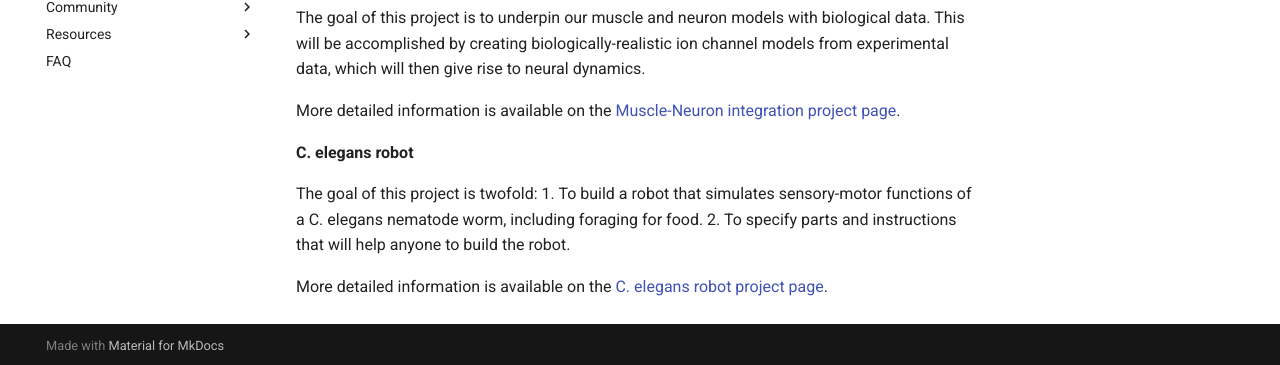
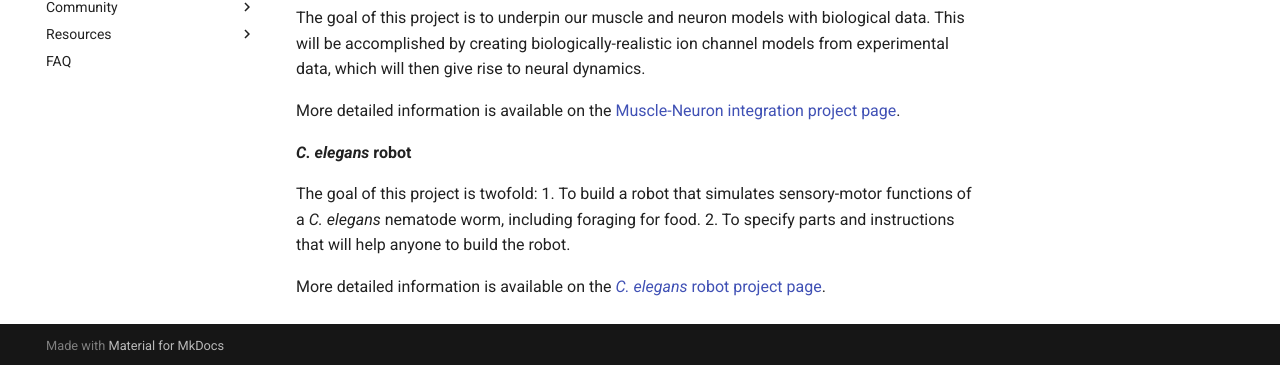
Before and after one commit to openworm/openworm_docs, an MkDocs documentation site: the page built from docs/projects.md, in a window 1280 px wide and 900 px high, scrolled down 1874 px. Shown: the part 532-897 px from the top of the window. Built offline with MkDocs 1.6.1 and Material for MkDocs 9.7.7, drawn with Linux system fonts in a browser that asks for light colours; some of the changed text lies outside the part shown.

```diff
--- a/docs/projects.md
+++ b/docs/projects.md
@@ -11,15 +11,15 @@ The OpenWorm project is currently laid out into the major areas shown below:
 -   [Data collection and representation](/Projects/datarep/)
 -   [Community outreach](/Projects/community-proj/)
 -   [Muscle-Neuron integration](/Projects/muscle-neuron-integration/)
--   [C. elegans robots](/Projects/c-elegans-robot/)
+-   [_C. elegans_ robots](/Projects/c-elegans-robot/)
 
 <div style="width: 640px; height: 480px; margin: 10px; position: relative;"><iframe allowfullscreen frameborder="0" style="width:640px; height:480px" src="https://www.lucidchart.com/documents/embeddedchart/832c1c53-2840-421f-9546-01499bb9c753" id="pf3oYI3Y1wfX"></iframe></div>
 
 **NeuroMechanical Modeling - Sibernetic**
 
-While our ultimate goal is to simulate every cell in *C. elegans*, we are starting out by building a model of its body, its nervous system, and its environment. [Sibernetic](http://sibernetic.org) is the home of the C++ code base that implements the core of the model. We have implemented an algorithm called Smoothed Particle Hydrodynamics (SPH) to simulate the body of the worm and its environment using GPUs. This algorithm has been initially worked out in C++ (with OpenGL visualization).
+While our ultimate goal is to simulate every cell in _C. elegans_, we are starting out by building a model of its body, its nervous system, and its environment. [Sibernetic](http://sibernetic.org) is the home of the C++ code base that implements the core of the model. We have implemented an algorithm called Smoothed Particle Hydrodynamics (SPH) to simulate the body of the worm and its environment using GPUs. This algorithm has been initially worked out in C++ (with OpenGL visualization).
 
-To get a quick idea of what this looks like, check out the [latest movie](https://www.youtube.com/watch?v=SaovWiZJUWY). In this movie you can see a simulated 3D *C. elegans* being activated in an environment. Its muscles are located around the outside of its body, and as they contract, they exert forces on the surrounding fluid, propelling the body forward via undulutory thrust. In this model, the neural system is not considered and patterns of muscle contraction are explicitly defined.
+To get a quick idea of what this looks like, check out the [latest movie](https://www.youtube.com/watch?v=SaovWiZJUWY). In this movie you can see a simulated 3D _C. elegans_ being activated in an environment. Its muscles are located around the outside of its body, and as they contract, they exert forces on the surrounding fluid, propelling the body forward via undulutory thrust. In this model, the neural system is not considered and patterns of muscle contraction are explicitly defined.
 
 More detailed information is available on the [Sibernetic project page](/Projects/sibernetic/).
 
@@ -39,13 +39,13 @@ More detailed information is available on the [Movement analysis project page](/
 
 **Optimization engine**
 
-The Optimization engine uses optimization techniques like genetic algorithms to help fill gaps in our knowledge of the electrophysiology of *C. elegans* muscle cells and neurons.
+The Optimization engine uses optimization techniques like genetic algorithms to help fill gaps in our knowledge of the electrophysiology of _C. elegans_ muscle cells and neurons.
 
 More detailed information is available on the [Optimization project page](/Projects/optimization/).
 
 **Data Collection and Representation**
 
-A lot of data about *C. elegans* is integrated into the model. In this project, we work on what forms we should put these data in to best leverage them for building the model.
+A lot of data about _C. elegans_ is integrated into the model. In this project, we work on what forms we should put these data in to best leverage them for building the model.
 
 More detailed information is available on the [Data representation project page](/Projects/datarep/).
 
@@ -61,10 +61,10 @@ The goal of this project is to underpin our muscle and neuron models with biolog
 
 More detailed information is available on the [Muscle-Neuron integration project page](/Projects/muscle-neuron-integration/).
 
-**C. elegans robot**
+**_C. elegans_ robot**
 
 The goal of this project is twofold:
-1. To build a robot that simulates sensory-motor functions of a C. elegans nematode worm, including foraging for food.
+1. To build a robot that simulates sensory-motor functions of a _C. elegans_ nematode worm, including foraging for food.
 2. To specify parts and instructions that will help anyone to build the robot.
 
-More detailed information is available on the [C. elegans robot project page](/Projects/c-elegans-robot/).
+More detailed information is available on the [_C. elegans_ robot project page](/Projects/c-elegans-robot/).
```
